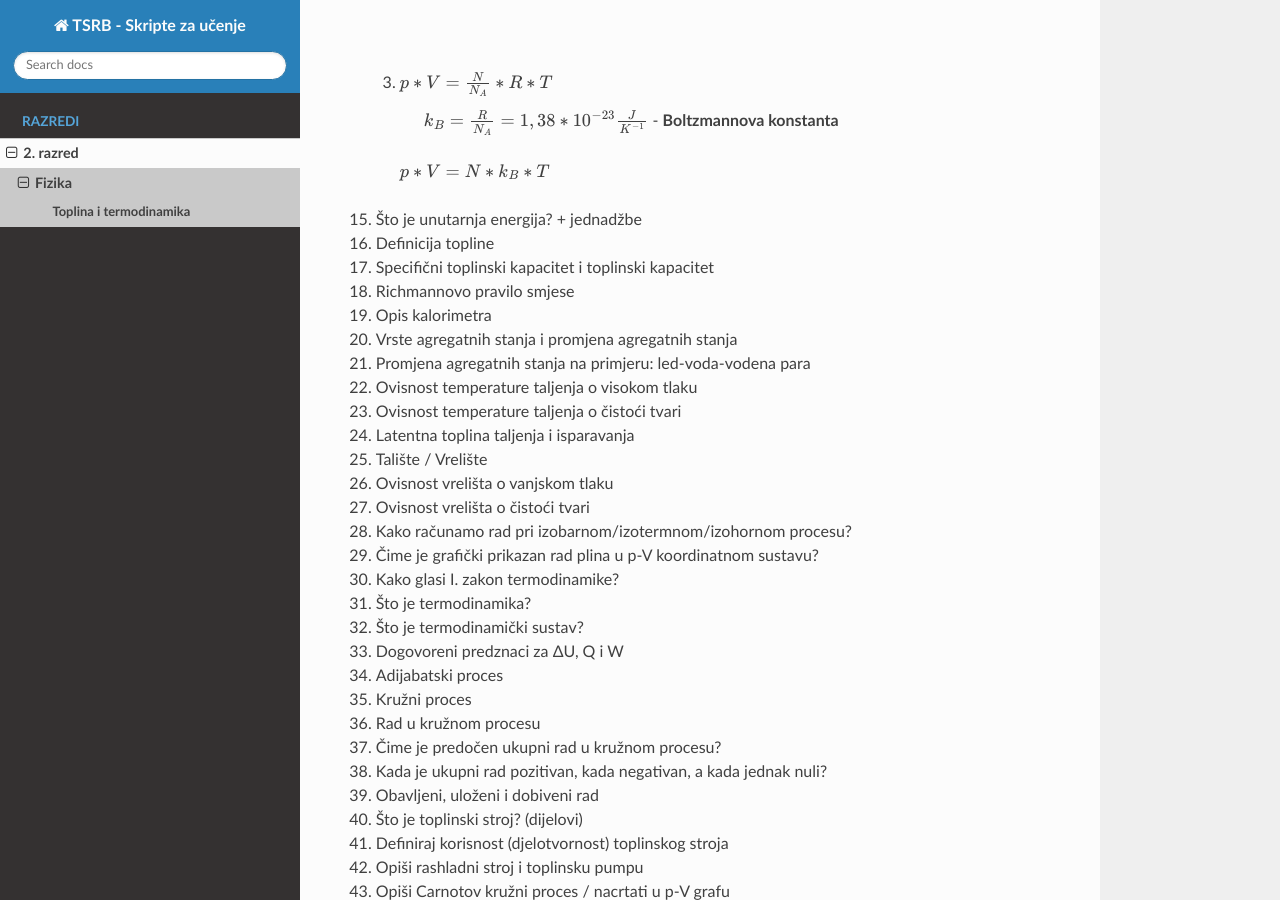
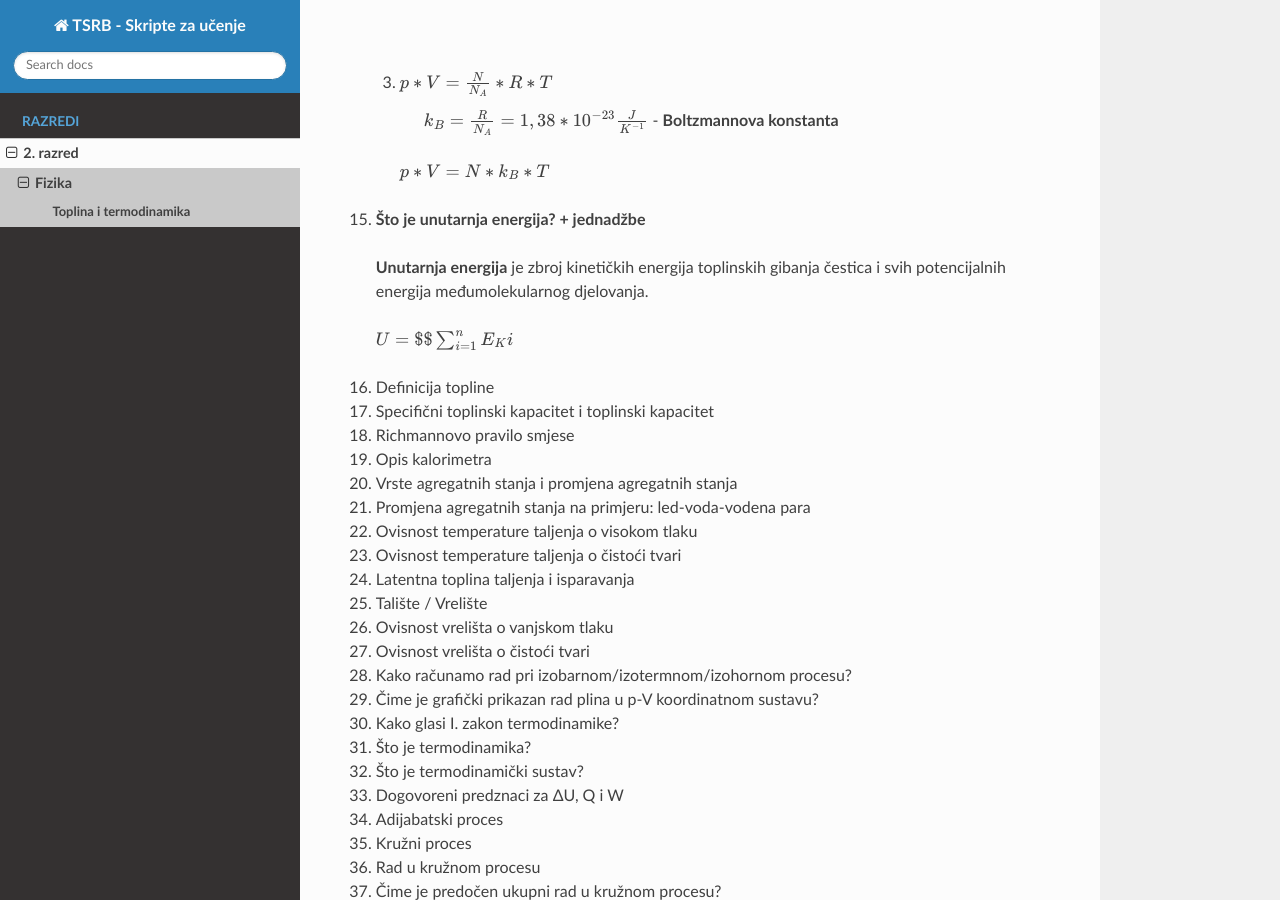
Before and after one commit to recycleTheC/tsrb-h_razred, a Sphinx documentation site: the page built from source/2_razred/fizika/toplina.rst, in a window 1280 px wide and 900 px high, scrolled down 8426 px. Built offline with Sphinx 7.4.7 and the Read the Docs theme 2.0.0, drawn with Linux system fonts in a browser that asks for light colours.

```diff
--- a/source/2_razred/fizika/toplina.rst
+++ b/source/2_razred/fizika/toplina.rst
@@ -229,7 +229,13 @@
     :math:`p*V=N*k_B*T`
 
 
-15. Što je unutarnja energija? + jednadžbe
+15. **Što je unutarnja energija? + jednadžbe**
+
+  **Unutarnja energija** je zbroj kinetičkih energija toplinskih gibanja čestica
+  i svih potencijalnih energija međumolekularnog djelovanja.
+
+  :math:`U=$$\sum_{i=1}^n E_Ki`
+
 16. Definicija topline
 17. Specifični toplinski kapacitet i toplinski kapacitet
 18. Richmannovo pravilo smjese
```
